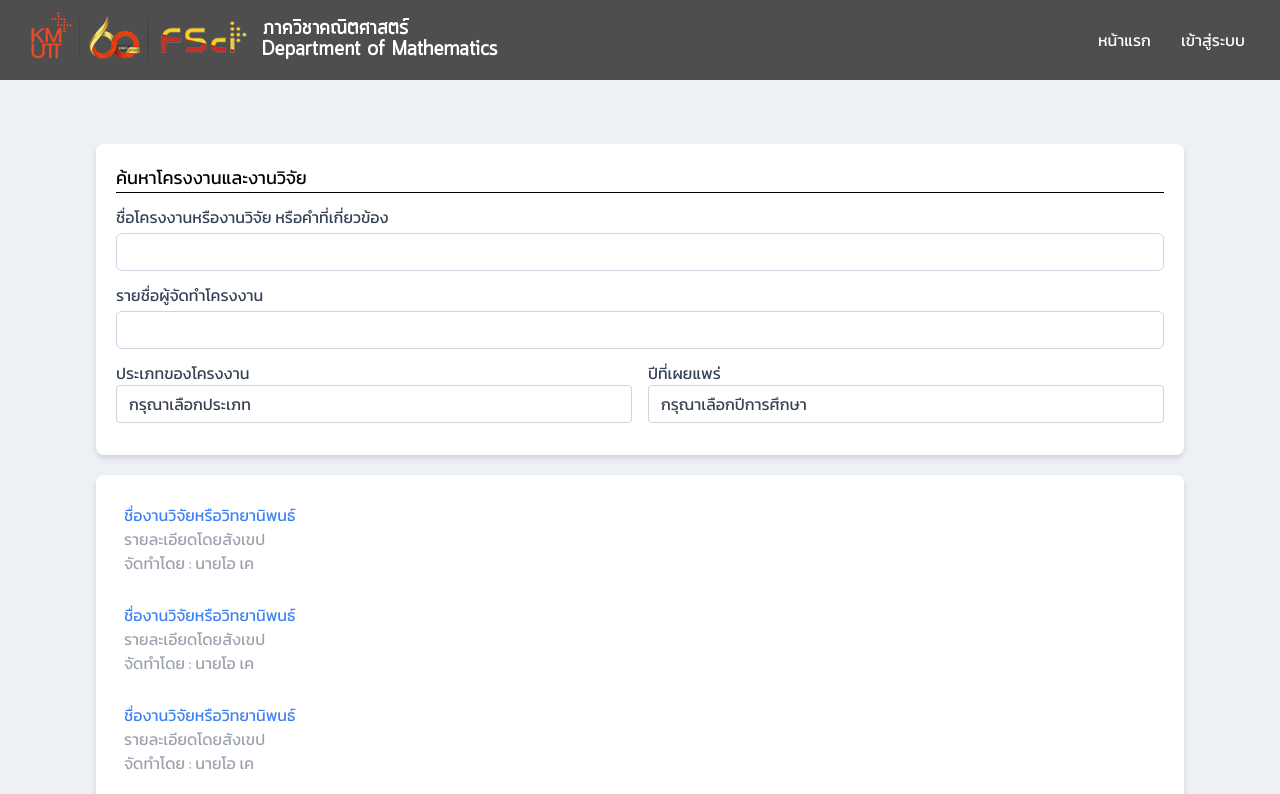
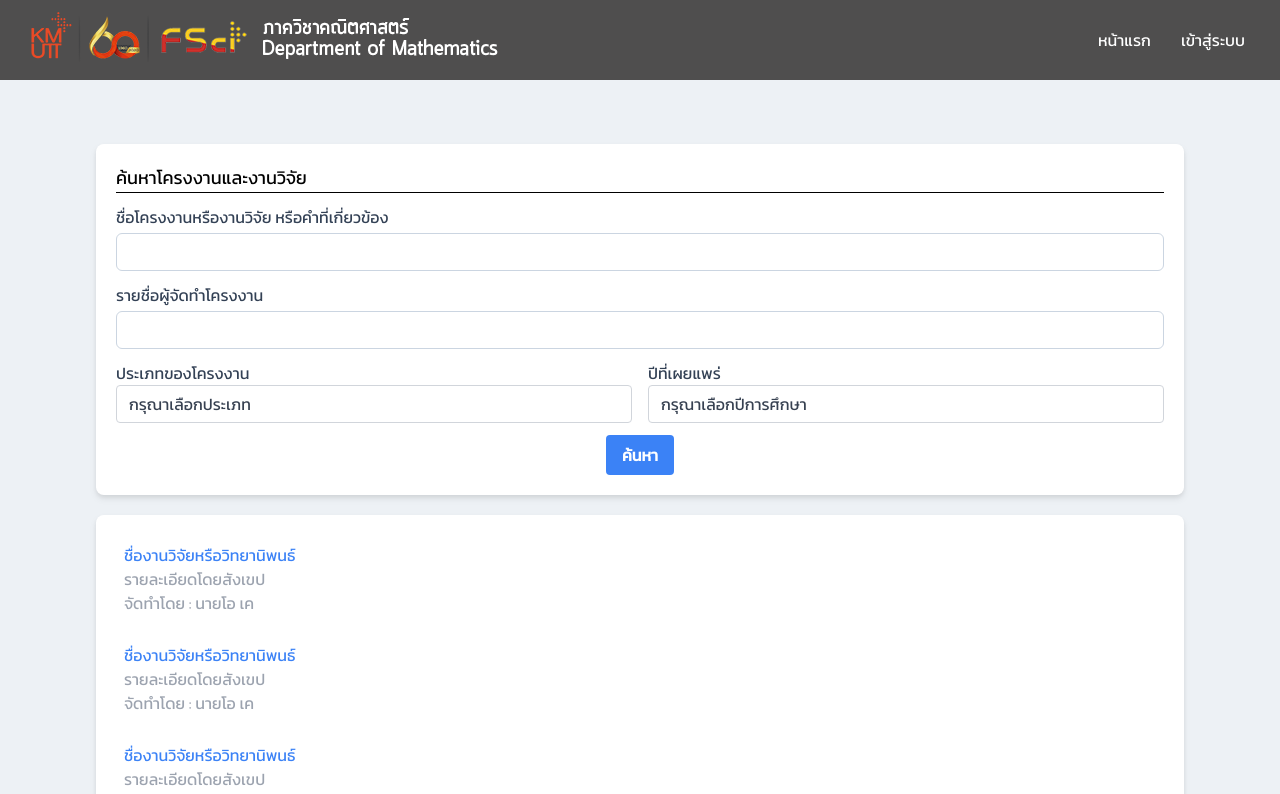
Before and after one commit to tententgc/KepSci, a Next.js app in the folder client/: page /search in a window 1280 px wide. Shown: the top 794 px of the page. Built offline with nearby package versions, Linux system fonts and the light colour scheme.

Commit message:
[+]create feature selected button and edit new detail

```diff
--- a/client/pages/search/index.js
+++ b/client/pages/search/index.js
@@ -1,6 +1,5 @@
 import Layout from '/components/layouts'
 import Link from 'next/link'
-import { Select, Option } from "@material-tailwind/react";
 
 export default function Home() {
     return (
@@ -19,10 +18,7 @@
                     <input type="text" className="mt-1 block w-full px-3 py-2 bg-white border border-slate-300 rounded-md text-sm" />
                 </div>
                 <div class="grid grid-cols-1 sm:grid-cols-2 sm:gap-x-4">
-                    {/* <div className='input-group mb-3'>
 
-                            <input type="text"  className="mt-1 block w-full px-3 py-2 bg-white border border-slate-300 rounded-md text-sm"/>
-                        </div> */}
 
                 <div class="input-group mb-3">
                         <span className="block font-medium text-slate-700">ประเภทของโครงงาน</span>
@@ -73,7 +69,15 @@
                         </select>
                     </div>
                 </div>
+
+                <div className='flex justify-center'>
+                    <button className="bg-blue-500 hover:bg-blue-700 text-white font-bold py-2 px-4 rounded">
+                        ค้นหา
+                    </button>
                 </div>
+            </div>
+
+
             <div className='bg-white rounded-lg p-7 drop-shadow-md mx-auto max-w-6xl'>
                 <div className='section mb-7'>
                     <Link href="/research">
```
Lines whose indentation alone changed are shown as unchanged.
